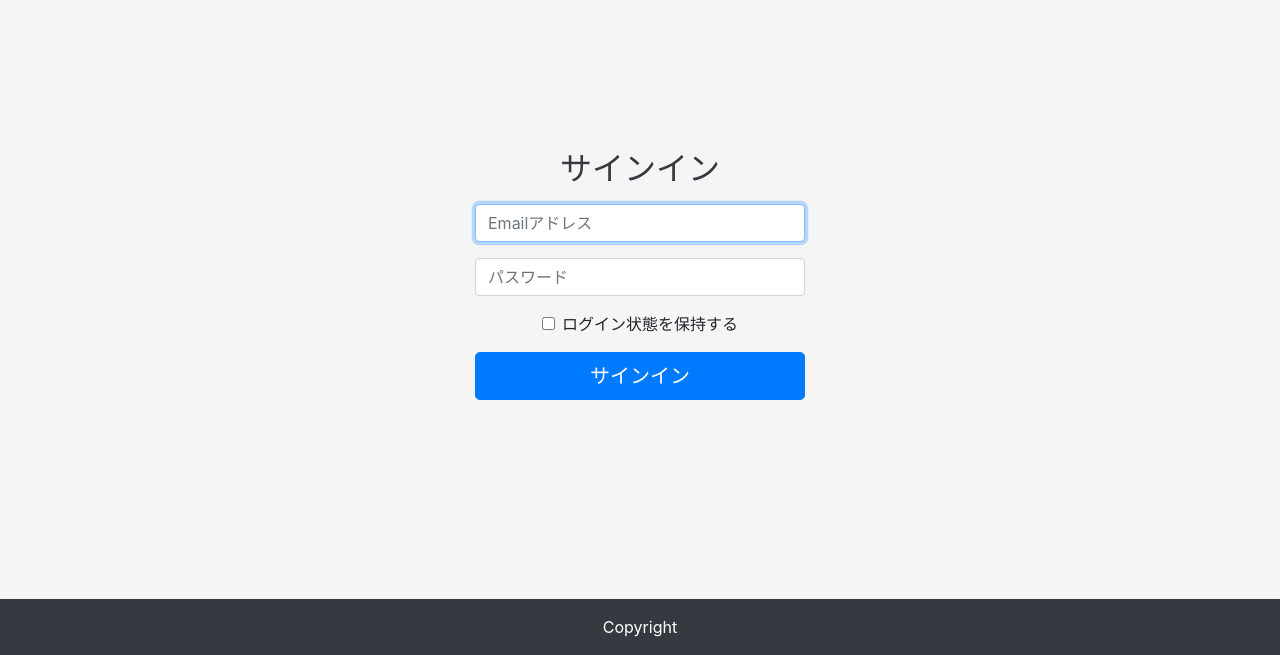
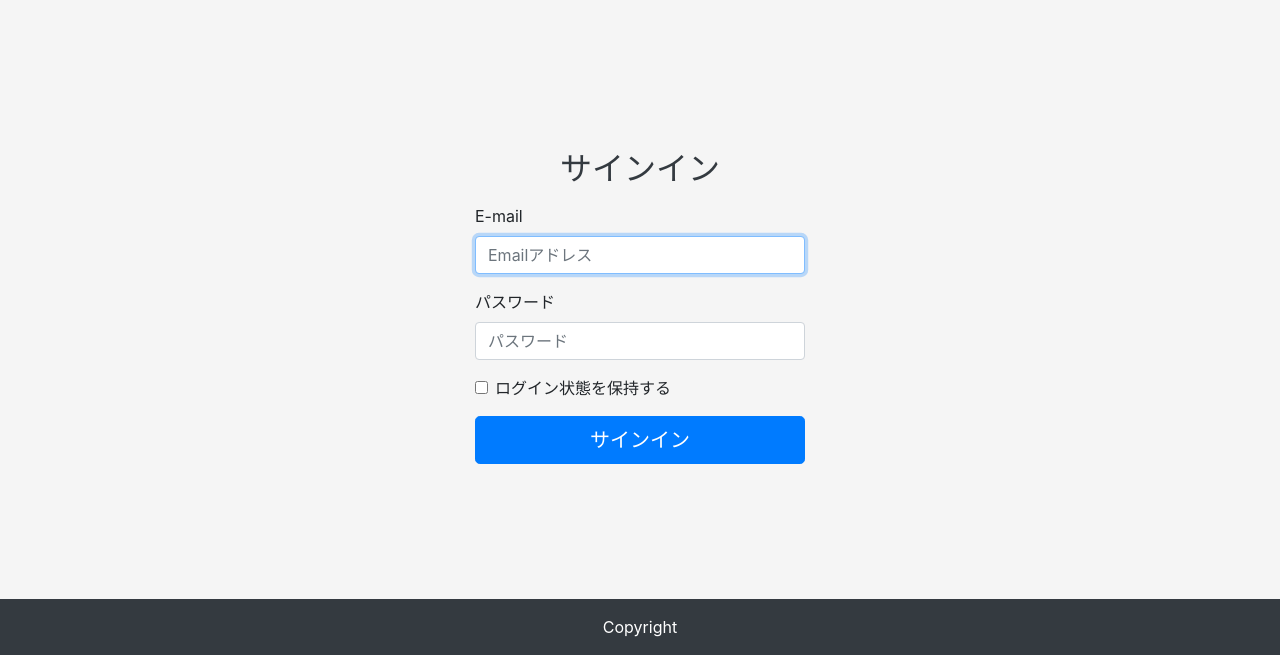
Before and after one commit to Miyagi-de-engineer/ECsite, a PHP site: page /login.php in a window 1280 px wide. Shown: the part 145-800 px from the top of the page. Run offline with PHP 8.4, Linux system fonts and the light colour scheme.

Commit message:
ログイン、サインアップ、セッション保存の仕組みを作りました。
auth.phpではセッションの有効期限を確認した上でページ遷移します。

```diff
--- /dev/null
+++ b/lib/auth.php
@@ -0,0 +1,27 @@
+<?php
+
+// ログイン認証・自動ログアウトシステム
+
+// ログインしている場合
+if (!empty($_SESSION['login_date'])) {
+    debug('ログイン済ユーザーです');
+
+    // 現在日時が最終ログイン日時＋有効期限を超えていた場合
+    if (($_SESSION['login_date'] + $_SESSION['login_limit']) < time()) {
+        debug('ログイン有効期限オーバーです');
+
+        // セッションを削除する（ログアウト）
+        session_destroy();
+        // ログインページへ
+        header('Location:login.php');
+    } else {
+        debug('ログイン有効期限以内です');
+
+        // 最終ログイン日時を現在日時に更新
+        $_SESSION['login_date'] = time();
+        debug('マイページへ遷移します');
+        header('Location:mypage.php');
+    }
+} else {
+    debug('未ログインユーザーです');
+}
--- a/lib/function.php
+++ b/lib/function.php
@@ -14,9 +14,44 @@ define('MSG05', '6文字以上で入力してください');
 define('MSG06', '256文字以内で入力してください');
 define('MSG07', 'エラーが発生しました。しばらく経ってからやり直してください。');
 define('MSG08', 'そのEmailは既に登録されています');
+define('MSG09', 'メールアドレスまたはパスワードが違います');
 
 // エラーメッセージ格納用の配列
 $errMsg = [];
+
+// Session準備・有効期限設定
+// sessionファイルの格納場所　30日間削除されないため
+session_save_path('/var/tmp/');
+// ガーベージコレクションが削除するセッションの有効期限を設定
+ini_set('session.gc_maxlifetime', 60 * 60 * 24 * 30);
+// ブラウザが閉じても削除されないようにクッキーの有効期限を伸ばす
+ini_set('session.cookie_lifetime', 60 * 60 * 24 * 30);
+// セッションを使用
+session_start();
+// 現在のセッションを新しいものに置き換える
+session_regenerate_id();
+
+// デバッグログ関数
+$debug_flg = true;
+function debug($str)
+{
+    global $debug_flg;
+    if (!empty($debug_flg)) {
+        error_log('デバッグ：' . $str);
+    }
+}
+// 画面表示処理開始ログの吐き出し関数
+function debugLogStart()
+{
+    debug('*********************************** 描画処理開始');
+    debug('セッションID：' . session_id());
+    debug('セッション変数の中身：' . print_r($_SESSION, true));
+    debug('現在日時タイムスタンプ：' . time());
+    if (!empty($_SESSION['login_date']) && !empty($_SESSION['login_limit'])) {
+        debug('ログイン期日日時タイムスタンプ：' . ($_SESSION['login_date'] + $_SESSION['login_limit']));
+    }
+}
+
 
 function validRequired($str, $key)
 {
--- a/login.php
+++ b/login.php
@@ -1,8 +1,90 @@
 <?php
 
 // DB接続
+require __DIR__ . '/lib/dbConnect.php';
+// バリデーション関数
+require __DIR__ . '/lib/function.php';
+// ログインチェック
+require __DIR__ . '/lib/auth.php';
 
-// バリデーション
+
+debug('Login Page.');
+debugLogStart();
+
+// post送信があった場合
+if (!empty($_POST)) {
+    debug('POST送信があります');
+
+    $email = $_POST['email'];
+    $pass = $_POST['pass'];
+    $pass_save = (!empty($_POST['pass_save'])) ? true : false;
+
+    // バリデーションの実施
+
+    validRequired($email, 'email');
+    validRequired($pass, 'pass');
+
+    if (empty($errMsg)) {
+
+        validEmail($email, 'email');
+        validMaxLen($email, 'email');
+
+        validPass($pass, 'pass');
+        validMinLen($pass, 'pass');
+        validMaxLen($pass, 'pass');
+
+        if (empty($errMsg)) {
+            debug('バリデーションチェックOK');
+
+            try {
+                // DB接続
+                $dbh = dbConnect();
+                // SQL作成
+                $sql = 'SELECT password,id FROM users WHERE email = :email';
+                // 値の入れ込み
+                $data = array(':email' => $email);
+                // クエリの実行
+                $stmt = queryPost($dbh, $sql, $data);
+                // 値の取得
+                $result = $stmt->fetch(PDO::FETCH_ASSOC);
+                // 第二引数がtrueの場合は、string型を返す
+                debug('クエリ結果の中身：' . print_r($result, true));
+
+                if (!empty($result) && password_verify($pass, array_shift($result))) {
+                    debug('パスワードがマッチしました');
+
+                    // セッション有効期限を設定　※デフォルトを1時間に設定
+                    $sesLimit = 60 * 60;
+                    // 最終ログイン日時を現在日時に
+                    $_SESSION['login_date'] = time();
+
+                    // ログイン保持チェックの有無の確認
+                    if ($pass_save) {
+                        debug('ログイン保持にチェックがあります');
+                        // ログイン有効期限を30日に設定
+                        $_SESSION['login_limit'] = $sesLimit * 24 * 30;
+                    } else {
+                        debug(('ログイン保持にチェックはありません'));
+                        // そのまま何もしない
+                        $_SESSION['login_limit'] = $sesLimit;
+                    }
+
+                    // 取得したユーザーIDを格納する
+                    $_SESSION['user_id'] = $result['id'];
+                    debug('セッション変数の中身：' . print_r($_SESSION, true));
+                    debug('マイページへ遷移します');
+                    header('Location:mypage.php');
+                } else {
+                    debug('パスワードがアンマッチです');
+                    $errMsg['common'] = MSG09;
+                }
+            } catch (Exception $e) {
+                error_log('エラー発生：' . $e->getMessage());
+                $errMsg['common'] = MSG07;
+            }
+        }
+    }
+}
 
 $title = 'サインイン';
 $content = __DIR__ . '/views/login.php';
--- a/mypage.php
+++ b/mypage.php
@@ -1,6 +1,11 @@
 <?php
 
 // DB接続
+require __DIR__ . '/lib/dbConnect.php';
+// 関数読み込み
+require __DIR__ . '/lib/function.php';
+// ログイン認証
+require __DIR__ . '/lib/auth.php';
 
 // 個人の情報取得に関するSQL
 
--- a/views/login.php
+++ b/views/login.php
@@ -1,18 +1,23 @@
-<div class="container text-center">
+<div class="container">
     <main class="form-signIn">
         <form action="#" method="post">
             <img src="" alt="">
 
-            <h1 class="h2 text-dark mb-3">サインイン</h1>
+            <h1 class="h2 text-dark mb-3 text-center">サインイン</h1>
+            <div class="area-msg text-danger">
+                <?php if (!empty($errMsg)) : ?>
+                    <?php echo $errMsg['common']; ?>
+                <?php endif; ?>
+            </div>
 
-            <label for="inputEmail" class="sr-only">E-mail</label>
-            <input type="email" id="inputEmail" class="form-control mb-3" placeholder="Emailアドレス" required autofocus>
+            <label for="inputEmail" class="">E-mail<span class="ml-3 text-danger"><?php if (!empty($errMsg['pass'])) echo $errMsg['email']; ?></span></label>
+            <input type="email" name="email" id="inputEmail" class="form-control mb-3" placeholder="Emailアドレス" value="<?php if (!empty($_POST['email'])) echo $_POST['email']; ?>" autofocus>
 
-            <label for="inputPass" class="sr-only">E-mail</label>
-            <input type="password" id="inputPass" class="form-control mb-3" placeholder="パスワード" required>
+            <label for="inputPass" class="">パスワード<span class="ml-3 text-danger"><?php if (!empty($errMsg['pass'])) echo $errMsg['pass']; ?></span></label>
+            <input type="password" name="pass" id="inputPass" class="form-control mb-3" placeholder="パスワード">
 
             <div class="form-check mb-3">
-                <input class="form-check-input" type="checkbox" value="remember-me" id="rememberCheck">
+                <input class="form-check-input" name="pass_save" type="checkbox" value="remember-me" id="rememberCheck">
                 <label class="form-check-label float-start" for="rememberCheck">
                     ログイン状態を保持する
                 </label>
--- a/views/mypage.php
+++ b/views/mypage.php
@@ -5,7 +5,7 @@
 
             <h1 class="h2 text-dark mb-3">MyPage</h1>
 
-            <button type="submit" class="btn btn-lg btn-block btn-primary">サインイン</button>
+
         </form>
     </main>
 </div>
```
Also changed, not shown: 1 other file.
